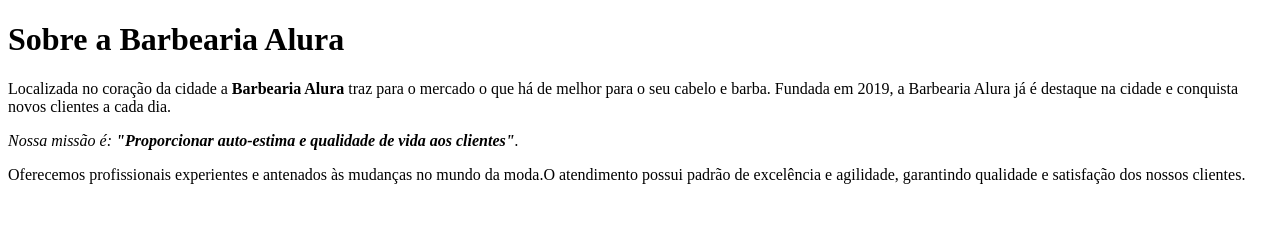
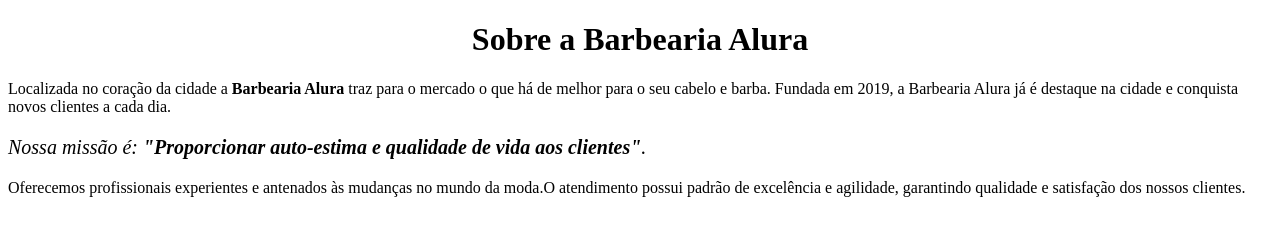
Before and after one commit to juliacsfigueredo/html-alura, a plain HTML site: page index.html in a window 1280 px wide. Drawn offline with Linux system fonts and the light colour scheme.

Commit message:
Update index.html

```diff
--- a/index.html
+++ b/index.html
@@ -1,22 +1,20 @@
 <!DOCTYPE html>
 <html lang="pt-br">
   <head>
-  </head>
-  <bory>
-
-  </bory>
-
    <meta charset="UTF-8">
    <title>Barbearia Alura</title>
+</head>
 
-   <h1>Sobre a Barbearia Alura</h1>
+<bory>
+     <h1 style="text-align: center">Sobre a Barbearia Alura</h1>
 
-   <p>Localizada no coração da cidade a <strong> Barbearia Alura</strong> traz para o mercado o que há de melhor para o seu cabelo e barba.
+     <p>Localizada no coração da cidade a <strong> Barbearia Alura</strong> traz para o mercado o que há de melhor para o seu cabelo e barba.
    Fundada em 2019, a Barbearia Alura já é destaque na cidade e conquista novos clientes a cada dia.</p>
 
-   <p><em>Nossa missão é: <strong>"Proporcionar auto-estima e qualidade de vida aos clientes"</strong>.</em></p>
+     <p style="font-size: 20px"><em>Nossa missão é: <strong>"Proporcionar auto-estima e qualidade de vida aos clientes"</strong>.</em></p>
 
 
-   <p>Oferecemos profissionais experientes e antenados às mudanças no mundo da moda.O atendimento possui padrão de
+     <p>Oferecemos profissionais experientes e antenados às mudanças no mundo da moda.O atendimento possui padrão de
      excelência e agilidade, garantindo qualidade e satisfação dos nossos clientes.</p>
- </html>
+    </body>
+  </html>
```
